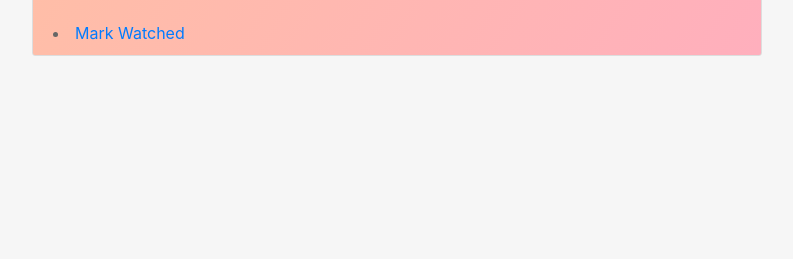
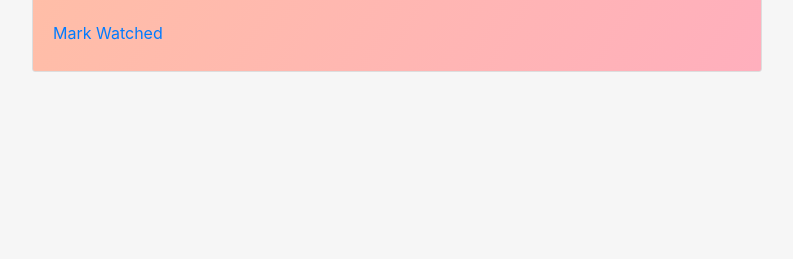
Before and after one commit to vina19/Django-Movie_Manager, a Django app: template movie_superfan/templates/movie_superfan/movie_detail.html in a window 1280 px wide. Shown: the part 541-800 px from the top of the page, without its empty margins (53-846 px from the left). Run offline with Django 3.2, Linux system fonts and the light colour scheme; the template is opened without the code that fills it, so the values that code supplies are empty; some libraries are stand-ins or nearby versions.

```diff
--- a/movie_superfan/templates/movie_superfan/movie_detail.html
+++ b/movie_superfan/templates/movie_superfan/movie_detail.html
@@ -11,7 +11,7 @@
 			<p class="article-content">Imdb rating: {{ movie.imdb_rating }}</p>
 			<p class="article-content"><iframe width="420" height="315" src="https://www.youtube.com/embed/{{ movie.trailer }}"></iframe></p>
 			<!-- Marked watch and unwatched movie -->
-			<li role="presentation" class="active">
+			<p role="presentation" class="active">
 				<a href="{% url 'movie_watched' movie.pk %}">
 					{% if movie.watched %}
 						Mark Unwatched
@@ -19,7 +19,7 @@
 						Mark Watched
 					{% endif %}
 				</a>
-			</li>
+			</p>
 		</div>
 	</article>
 {% endblock content %}
```
